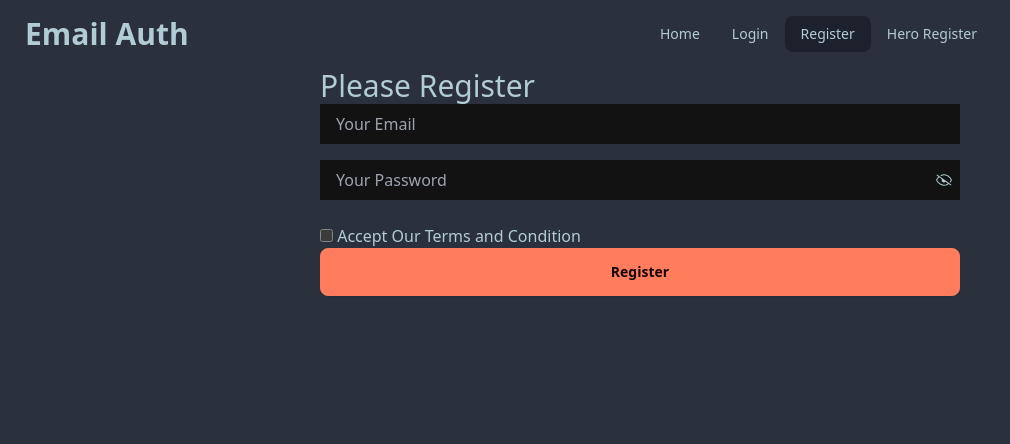
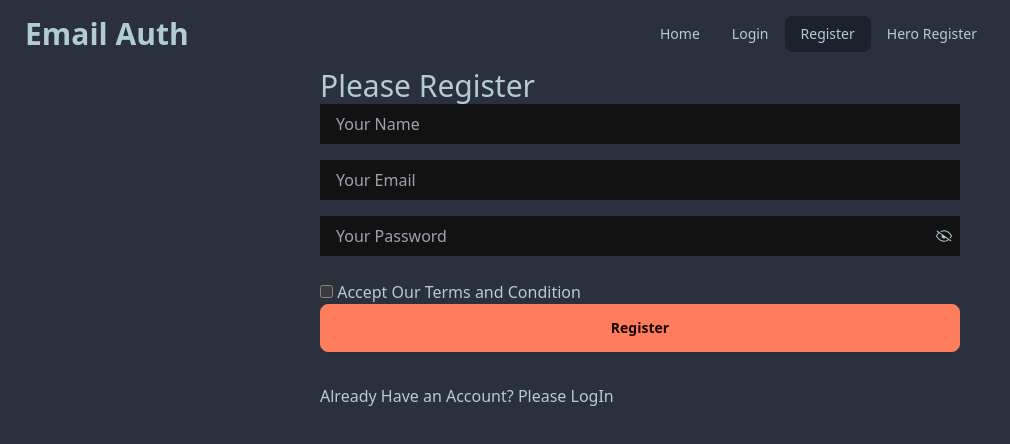
Before and after one commit to sifat26/Email-Authentication-form, a React (Vite) app: page /register in a window 1280 px wide. Shown: the top 444 px of the page, without its empty margins (0-1010 px from the left). Built offline with nearby package versions, Linux system fonts and the light colour scheme.

Commit message:
Name field added

```diff
--- a/src/Components/Login/Login.jsx
+++ b/src/Components/Login/Login.jsx
@@ -1,6 +1,7 @@
 import { signInWithEmailAndPassword } from "firebase/auth";
 import auth from "../firebaseConfig";
 import { useState } from "react";
+import { Link } from "react-router-dom";
 
 const Login = () => {
   const [registerError,setRegisterError]=useState('')
@@ -49,7 +50,9 @@ const Login = () => {
           placeholder="password" className="input input-bordered" required />
           <label className="label">
             <a href="#" className="label-text-alt link link-hover">Forgot password?</a>
+
           </label>
+          <p>New To This Website ?<br /><Link to="/register">Please Register</Link></p>
         </div>
         <div className="form-control mt-6">
           <button className="btn btn-primary">Login</button>
@@ -63,6 +66,8 @@ const Login = () => {
                 success &&
                 <p className="text-green-700">{success}</p>
             }
+
+
     </div>
   </div>
 </div>
--- a/src/Components/Registar/Registar.jsx
+++ b/src/Components/Registar/Registar.jsx
@@ -3,6 +3,7 @@ import auth from "../firebaseConfig";
 import { useState } from "react";
 import { GoEye } from "react-icons/go";
 import { GoEyeClosed } from "react-icons/go";
+import { Link } from "react-router-dom";
 
 const Registar = () => {
     const [registerError,setRegisterError]=useState('')
@@ -10,10 +11,11 @@ const Registar = () => {
     const [showPassword,setShowPassword]=useState(false);
     const handleRegister=e=>{
         e.preventDefault();
+        const name=e.target.name.value;
         const email=e.target.email.value;
         const password=e.target.password.value;
         const accept=e.target.terms.checked;
-        console.log(email,password,accept);
+        console.log(name,email,password,accept);
         setRegisterError('')
         setSuccess('')
         if(password.length<6){
@@ -47,6 +49,10 @@ const Registar = () => {
             <form onSubmit={handleRegister}>
                 <input
                 required
+                className="mb-4 w-full py-2 px-4" type="name" name="name" id="" placeholder="Your Name"/>
+                <br />
+                <input
+                required
                 className="mb-4 w-full py-2 px-4" type="email" name="email" id="" placeholder="Your Email"/>
                 <br />
                 <div className="relative">
@@ -78,6 +84,7 @@ const Registar = () => {
                 success &&
                 <p className="text-green-700">{success}</p>
             }
+            <p>Already Have an Account? <Link to="/login">Please LogIn</Link></p>
             </div>
         </div>
     );
```
